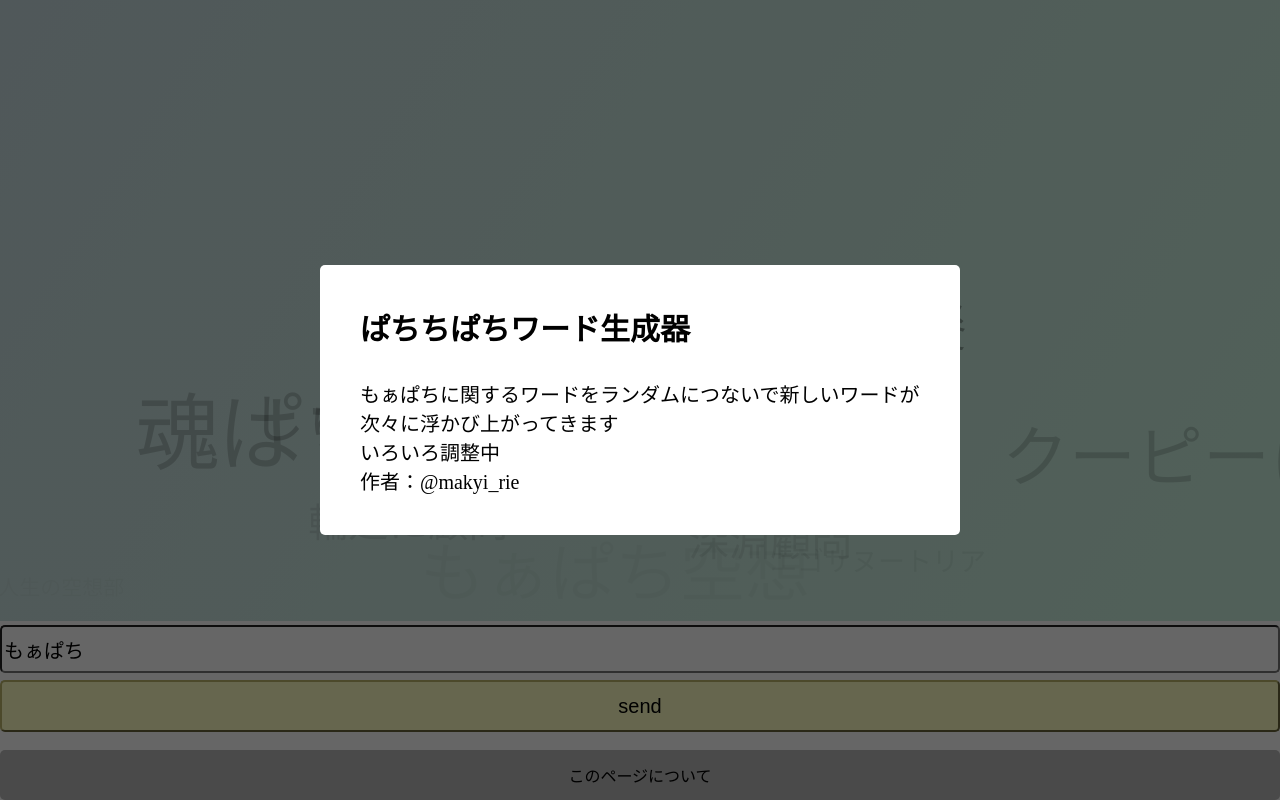
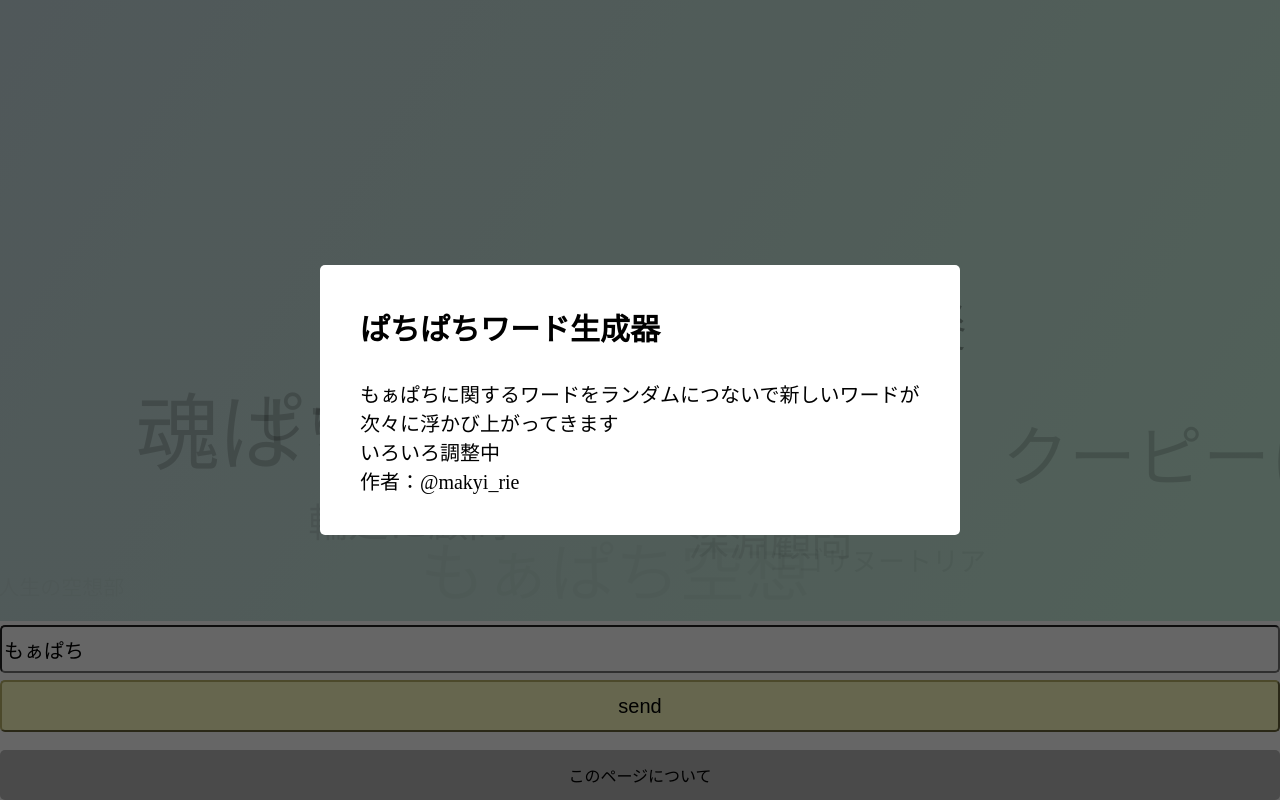
Before and after one commit to mmaakkyyii/random_words, a plain HTML site: page index.html in a window 1280 px wide. Both pictures are taken after a click on the link "このページについて". Shown: the part 179-979 px from the top of the page. Drawn offline with nearby package versions, Linux system fonts and the light colour scheme.

Commit message:
fix typo

```diff
--- a/index.html
+++ b/index.html
@@ -26,7 +26,7 @@
 
         <a  id="modalOpen" class="modalOpen">このページについて</a>
         <div class="modal" id="modal">
-            <h1>ぱちちぱちワード生成器</h1>
+            <h1>ぱちぱちワード生成器</h1>
             <div class="modalContents">
                 もぁぱちに関するワードをランダムにつないで新しいワードが次々に浮かび上がってきます<br>
                 いろいろ調整中
```
